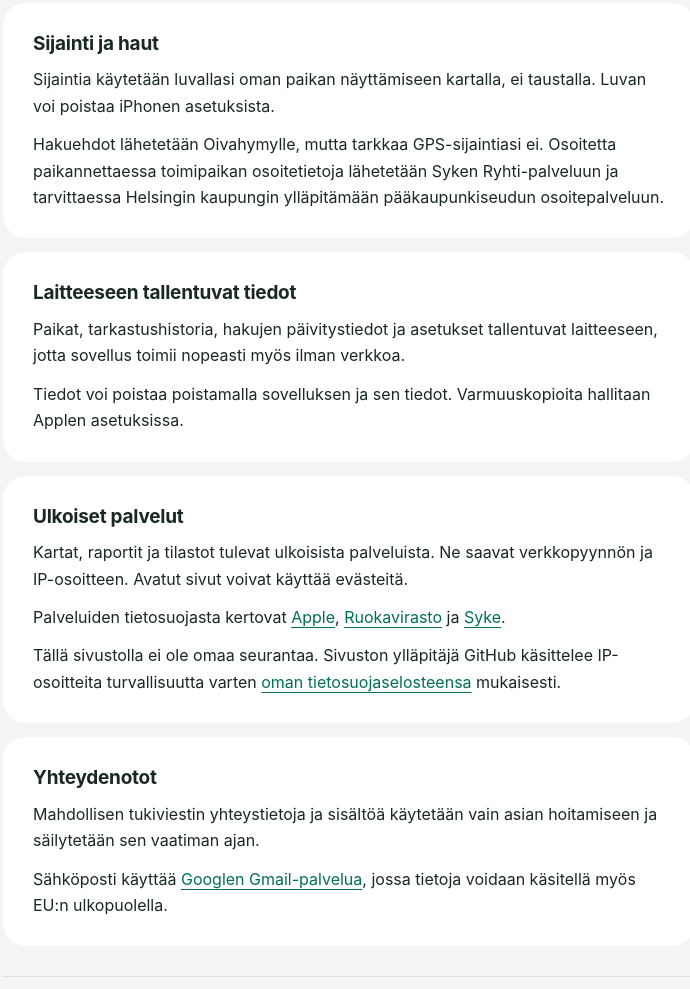
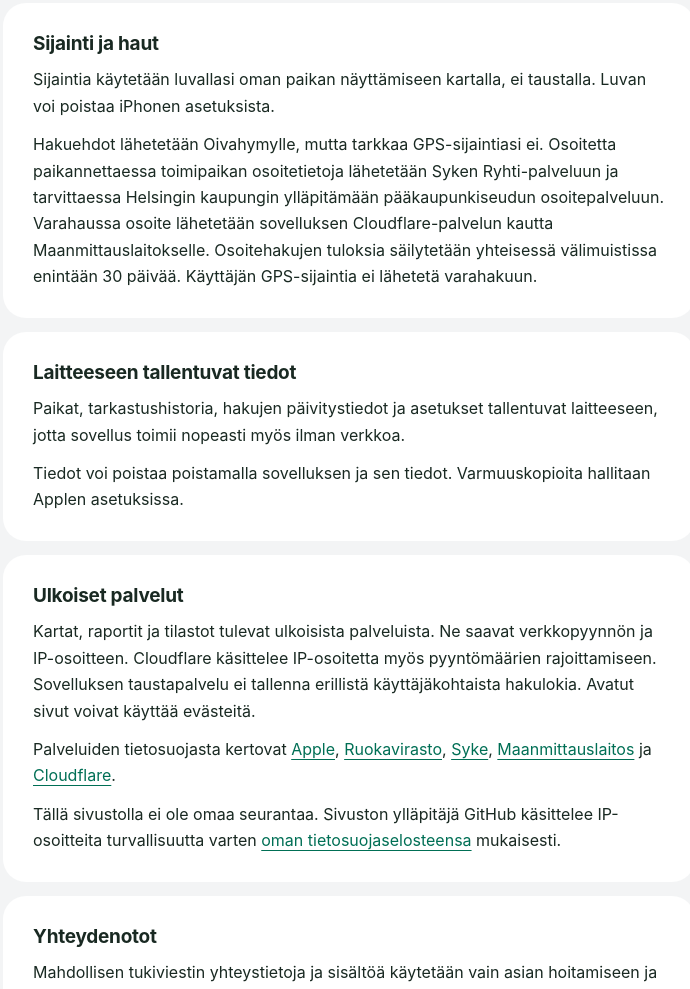
Before and after one commit to edman01/oivat-kartalla-info, a plain HTML site: page tietosuoja.html in a window 1280 px wide. Shown: the part 515-1504 px from the top of the page, without its empty margins (291-981 px from the left). Drawn offline with Linux system fonts and the light colour scheme.

Commit message:
Describe address fallback through Cloudflare and MML

```diff
--- a/tietosuoja.html
+++ b/tietosuoja.html
@@ -1,6 +1,6 @@
 <!doctype html>
 <html lang="fi"><head><meta charset="utf-8"><meta name="viewport" content="width=device-width, initial-scale=1"><meta name="color-scheme" content="light"><meta name="referrer" content="strict-origin-when-cross-origin"><title>Tietosuoja · Oivat kartalla</title><meta name="description" content="Oivat kartalla -sovelluksen tietosuoja. Julkaisija Eetu Mänttäri."><link rel="icon" href="icon.png"><link rel="apple-touch-icon" href="icon.png"><link rel="stylesheet" href="style.css"></head><body><a class="skip" href="#sisalto">Siirry sisältöön</a><div class="wrap"><header><a class="brand" href="./"><img src="icon.png" alt="" width="52" height="52">Oivat kartalla</a><nav aria-label="Sivut"><a href="./" >Käyttöehdot</a><a href="tietosuoja.html" aria-current="page">Tietosuoja</a></nav></header><main id="sisalto"><h1>Tietosuoja</h1><p class="updated">Päivitetty 22.9.2026</p><section class="card"><h2>Lyhyesti</h2><p>Sovelluksessa ei ole käyttäjätilejä, mainoksia tai analytiikkaa. Sijaintiasi tai hakuhistoriaasi ei lähetetä kehittäjälle.</p><p>Sovelluksen julkaisija on Eetu Mänttäri.</p></section>
-<section class="card"><h2>Sijainti ja haut</h2><p>Sijaintia käytetään luvallasi oman paikan näyttämiseen kartalla, ei taustalla. Luvan voi poistaa iPhonen asetuksista.</p><p>Hakuehdot lähetetään Oivahymylle, mutta tarkkaa GPS-sijaintiasi ei. Osoitetta paikannettaessa toimipaikan osoitetietoja lähetetään Syken Ryhti-palveluun ja tarvittaessa Helsingin kaupungin ylläpitämään pääkaupunkiseudun osoitepalveluun.</p></section>
+<section class="card"><h2>Sijainti ja haut</h2><p>Sijaintia käytetään luvallasi oman paikan näyttämiseen kartalla, ei taustalla. Luvan voi poistaa iPhonen asetuksista.</p><p>Hakuehdot lähetetään Oivahymylle, mutta tarkkaa GPS-sijaintiasi ei. Osoitetta paikannettaessa toimipaikan osoitetietoja lähetetään Syken Ryhti-palveluun ja tarvittaessa Helsingin kaupungin ylläpitämään pääkaupunkiseudun osoitepalveluun. Varahaussa osoite lähetetään sovelluksen Cloudflare-palvelun kautta Maanmittauslaitokselle. Osoitehakujen tuloksia säilytetään yhteisessä välimuistissa enintään 30 päivää. Käyttäjän GPS-sijaintia ei lähetetä varahakuun.</p></section>
 <section class="card"><h2>Laitteeseen tallentuvat tiedot</h2><p>Paikat, tarkastushistoria, hakujen päivitystiedot ja asetukset tallentuvat laitteeseen, jotta sovellus toimii nopeasti myös ilman verkkoa.</p><p>Tiedot voi poistaa poistamalla sovelluksen ja sen tiedot. Varmuuskopioita hallitaan Applen asetuksissa.</p></section>
-<section class="card"><h2>Ulkoiset palvelut</h2><p>Kartat, raportit ja tilastot tulevat ulkoisista palveluista. Ne saavat verkkopyynnön ja IP-osoitteen. Avatut sivut voivat käyttää evästeitä.</p><p>Palveluiden tietosuojasta kertovat <a href="https://www.apple.com/legal/privacy/fi/">Apple</a>, <a href="https://www.ruokavirasto.fi/tietoa-meista/asiointi/tietosuoja/">Ruokavirasto</a> ja <a href="https://www.syke.fi/fi/tietoa-meista/tietosuoja">Syke</a>.</p><p>Tällä sivustolla ei ole omaa seurantaa. Sivuston ylläpitäjä GitHub käsittelee IP-osoitteita turvallisuutta varten <a href="https://docs.github.com/en/site-policy/privacy-policies/github-general-privacy-statement">oman tietosuojaselosteensa</a> mukaisesti.</p></section>
+<section class="card"><h2>Ulkoiset palvelut</h2><p>Kartat, raportit ja tilastot tulevat ulkoisista palveluista. Ne saavat verkkopyynnön ja IP-osoitteen. Cloudflare käsittelee IP-osoitetta myös pyyntömäärien rajoittamiseen. Sovelluksen taustapalvelu ei tallenna erillistä käyttäjäkohtaista hakulokia. Avatut sivut voivat käyttää evästeitä.</p><p>Palveluiden tietosuojasta kertovat <a href="https://www.apple.com/legal/privacy/fi/">Apple</a>, <a href="https://www.ruokavirasto.fi/tietoa-meista/asiointi/tietosuoja/">Ruokavirasto</a>, <a href="https://www.syke.fi/fi/tietoa-meista/tietosuoja">Syke</a>, <a href="https://www.maanmittauslaitos.fi/tietoa-maanmittauslaitoksesta/tietosuoja">Maanmittauslaitos</a> ja <a href="https://www.cloudflare.com/privacypolicy/">Cloudflare</a>.</p><p>Tällä sivustolla ei ole omaa seurantaa. Sivuston ylläpitäjä GitHub käsittelee IP-osoitteita turvallisuutta varten <a href="https://docs.github.com/en/site-policy/privacy-policies/github-general-privacy-statement">oman tietosuojaselosteensa</a> mukaisesti.</p></section>
 <section class="card"><h2>Yhteydenotot</h2><p>Mahdollisen tukiviestin yhteystietoja ja sisältöä käytetään vain asian hoitamiseen ja säilytetään sen vaatiman ajan.</p><p>Sähköposti käyttää <a href="https://policies.google.com/privacy?hl=fi">Googlen Gmail-palvelua</a>, jossa tietoja voidaan käsitellä myös EU:n ulkopuolella.</p></section></main><footer>© 2026 Eetu Mänttäri · Oivat kartalla<br>Tuki ja tietosuoja: <a href="mailto:edman.build@gmail.com">edman.build@gmail.com</a></footer></div></body></html>
```
